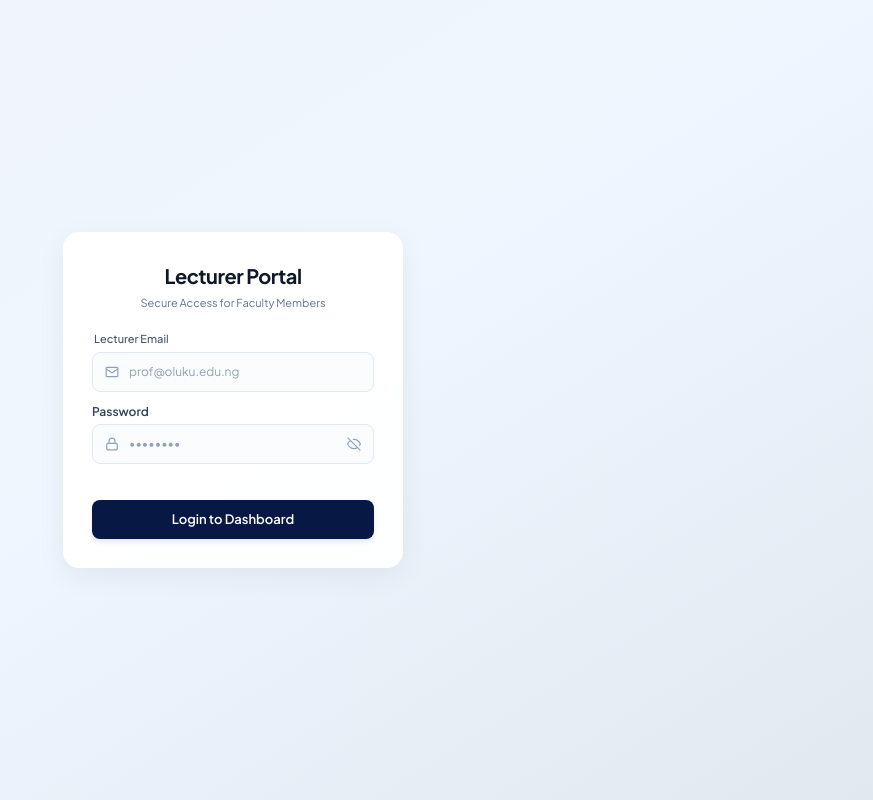
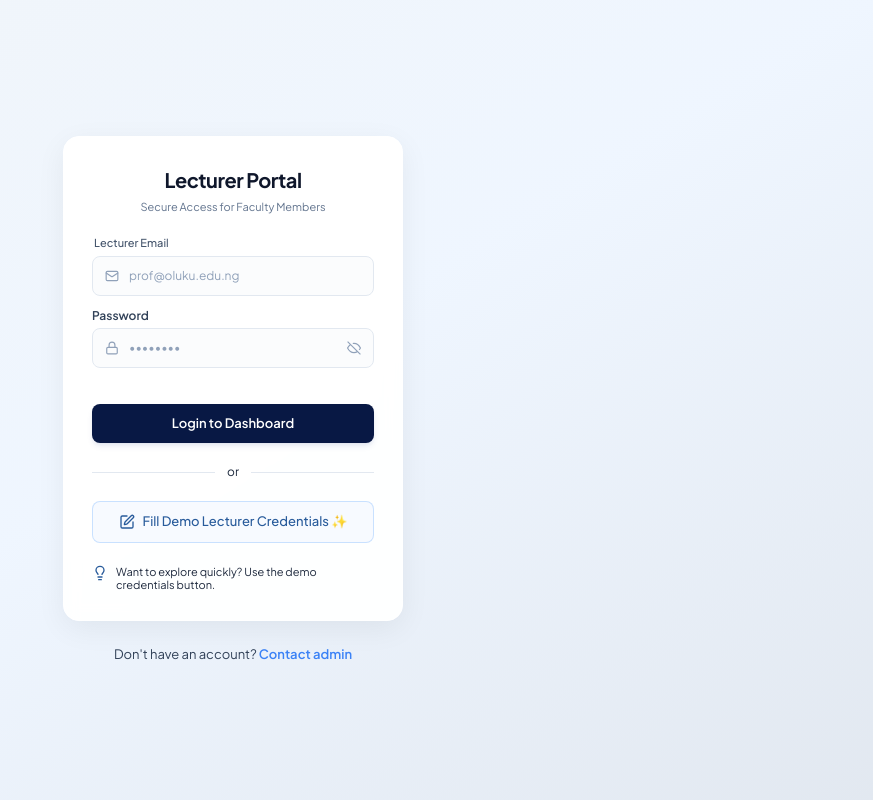
Before and after one commit to Niel-voss/RBAC-PROJECT, a Next.js app: page /auth/lecturer-login in a window 1280 px wide. Shown: the whole page, without its empty margins (407-1280 px from the left). Built offline with nearby package versions, Linux system fonts and the light colour scheme; no server answers.

Commit message:
feat: add demo login credentials button for recruiters and supervisors to aid fast navigation of the project

```diff
--- a/app/(dashboard)/auth/lecturer-login/page.tsx
+++ b/app/(dashboard)/auth/lecturer-login/page.tsx
@@ -11,6 +11,8 @@ import InputField from "@/components/InputField";
 import {
   Mail,
   Lock,
+  Lightbulb,
+  SquarePen,
 } from 'lucide-react';
 
 export default function LecturerLoginPage() {
@@ -26,6 +28,14 @@ export default function LecturerLoginPage() {
 
   const handleChange = (e: React.ChangeEvent<HTMLInputElement>) => {
     setFormData({ ...formData, [e.target.name]: e.target.value });
+  };
+
+  const handleDemoFill = () => {
+    setFormData({
+      email: "obafemi@gmail.com",
+      password: "demo_password_123",
+    });
+    setError("");
   };
 
   const handleSubmit = async (e: React.FormEvent) => {
@@ -54,14 +64,14 @@ export default function LecturerLoginPage() {
         router.push('/lecturer');
         router.refresh();
       }
-    } catch (_err) { // Changed from 'err' to '_err'
+    } catch (_err) {
       setError("An unexpected error occurred. Please try again.");
       setLoading(false);
     }
   };
 
   return (
-    <div className="min-h-screen bg-gradient-to-br from-slate-100 via-blue-50 to-slate-200 flex items-center justify-center p-4 font-sans">
+    <div className="min-h-screen bg-gradient-to-br from-slate-100 via-blue-50 to-slate-200 flex flex-col items-center justify-center p-4 font-sans">
       <div className="w-full max-w-[340px] bg-white/95 backdrop-blur-sm rounded-2xl shadow-[0_8px_30px_rgb(0,0,0,0.06)] border border-white p-6 sm:p-7">
 
         <div className="flex flex-col items-center mb-5">
@@ -114,7 +124,36 @@ export default function LecturerLoginPage() {
 
         </form>
 
+        {/* --- ADDED UI SECTION --- */}
+        <div className="flex items-center my-5">
+          <div className="flex-grow border-t border-slate-200"></div>
+          <span className="px-3 text-slate-800 text-[12px]">or</span>
+          <div className="flex-grow border-t border-slate-200"></div>
+        </div>
+
+        <button
+          type="button"
+          onClick={handleDemoFill}
+          className="w-full flex items-center justify-center gap-2 bg-blue-50/50 hover:bg-blue-50 text-[#285b9b] border border-blue-200/80 rounded-lg py-2.5 text-[13px] font-medium transition-colors mb-5"
+        >
+          <SquarePen size={16} />
+          Fill Demo Lecturer Credentials ✨
+        </button>
+
+        <div className="flex items-start justify-center gap-2 text-slate-800">
+          <Lightbulb size={16} className="mt-0.5 flex-shrink-0 text-[#285b9b]" />
+          <p className="text-[11px] leading-tight pt-0.5">
+            Want to explore quickly? Use the demo credentials button.
+          </p>
+        </div>
+        {/* --- END OF ADDED UI SECTION --- */}
+
       </div>
+
+      <p className="text-center text-[13px] text-slate-700 mt-6">
+        Don&apos;t have an account? <Link href="#" className="text-[#3b82f6] font-semibold hover:underline">Contact admin</Link>
+      </p>
+
     </div>
   );
 }
--- a/app/(dashboard)/auth/login/page.tsx
+++ b/app/(dashboard)/auth/login/page.tsx
@@ -11,6 +11,8 @@ import InputField from "@/components/InputField";
 import {
   Mail,
   Lock,
+  Lightbulb,
+  SquarePen,
 } from 'lucide-react';
 
 export default function LoginPage() {
@@ -26,6 +28,14 @@ export default function LoginPage() {
 
   const handleChange = (e: React.ChangeEvent<HTMLInputElement>) => {
     setFormData({ ...formData, [e.target.name]: e.target.value });
+  };
+
+  const handleDemoFill = () => {
+    setFormData({
+      email: "mark001@gmail.com",
+      password: "demo_password_123",
+    });
+    setError("");
   };
 
   const handleSubmit = async (e: React.FormEvent) => {
@@ -63,7 +73,7 @@ export default function LoginPage() {
   };
 
   return (
-    <div className="min-h-screen bg-gradient-to-br from-slate-100 via-blue-50 to-slate-200 flex items-center justify-center p-4 font-sans">
+    <div className="min-h-screen bg-gradient-to-br from-slate-100 via-blue-50 to-slate-200 flex flex-col items-center justify-center p-4 font-sans">
       <div className="w-full max-w-[340px] bg-white/95 backdrop-blur-sm rounded-2xl shadow-[0_8px_30px_rgb(0,0,0,0.06)] border border-white p-6 sm:p-7">
 
         <div className="flex flex-col items-center mb-5">
@@ -121,11 +131,37 @@ export default function LoginPage() {
 
         </form>
 
-        <p className="text-center text-[11px] text-slate-500 mt-5">
-          Don&apos;t have an account? <Link href="/auth/signUp" className="text-[#0a1845] font-semibold hover:underline">create account</Link>
-        </p>
+        {/* --- ADDED UI SECTION --- */}
+        <div className="flex items-center my-5">
+          <div className="flex-grow border-t border-slate-200"></div>
+          <span className="px-3 text-slate-800 text-[12px]">or</span>
+          <div className="flex-grow border-t border-slate-200"></div>
+        </div>
+
+        <button
+          type="button"
+          onClick={handleDemoFill}
+          className="w-full flex items-center justify-center gap-2 bg-blue-50/50 hover:bg-blue-50 text-[#285b9b] border border-blue-200/80 rounded-lg py-2.5 text-[13px] font-medium transition-colors mb-5"
+        >
+          <SquarePen size={16} />
+          Fill Demo Student Credentials ⏩
+        </button>
+
+        <div className="flex items-start justify-center gap-2 text-slate-800">
+          <Lightbulb size={16} className="mt-0.5 flex-shrink-0 text-[#285b9b]" />
+          <p className="text-[11px] leading-tight pt-0.5">
+            Want to explore quickly? Use the demo credentials button.
+          </p>
+        </div>
+        {/* --- END OF ADDED UI SECTION --- */}
 
       </div>
+
+      {/* Moved slightly below the card to perfectly match the provided image layout */}
+      <p className="text-center text-[13px] text-slate-700 mt-6">
+        Don&apos;t have an account? <Link href="/auth/signUp" className="text-[#0a1845] font-semibold hover:underline">create account</Link>
+      </p>
+
     </div>
   );
 }
--- a/app/(dashboard)/auth/signUp/page.tsx
+++ b/app/(dashboard)/auth/signUp/page.tsx
@@ -12,6 +12,7 @@ import {
   Mail,
   IdCard,
   Lock,
+  Info
 } from 'lucide-react';
 
 export default function CreateAccountMicro() {
@@ -167,7 +168,7 @@ export default function CreateAccountMicro() {
             name="matricNumber"
             value={formData.matricNumber}
             onChange={handleChange}
-            placeholder="Enter your Mat no"
+            placeholder="Enter your Mat no."
             hint="Must begin with capital letters"
             icon={<IdCard />}
           />
@@ -202,9 +203,21 @@ export default function CreateAccountMicro() {
 
         </form>
 
-        <p className="text-center text-[11px] text-slate-500 mt-5">
-          Already have an account? <Link href="/auth/login" className="text-[#0a1845] font-semibold hover:underline">Login</Link>
-        </p>
+        <div className="mt-6 flex flex-col items-center gap-3">
+          {/* Primary secondary-action */}
+          <p className="text-center text-[13px] text-slate-600">
+            Already have an account?{' '}
+            <Link href="/auth/login" className="text-[#0a1845] font-semibold hover:underline">
+              Log in
+            </Link>
+          </p>
+
+          {/* Muted contextual hint */}
+          <div className="flex items-center gap-1.5 text-[11px] text-slate-400">
+            <Info size={12} className="flex-shrink-0" />
+            <span>Demo credentials available on the login page.</span>
+          </div>
+        </div>
 
       </div>
     </div>
```
